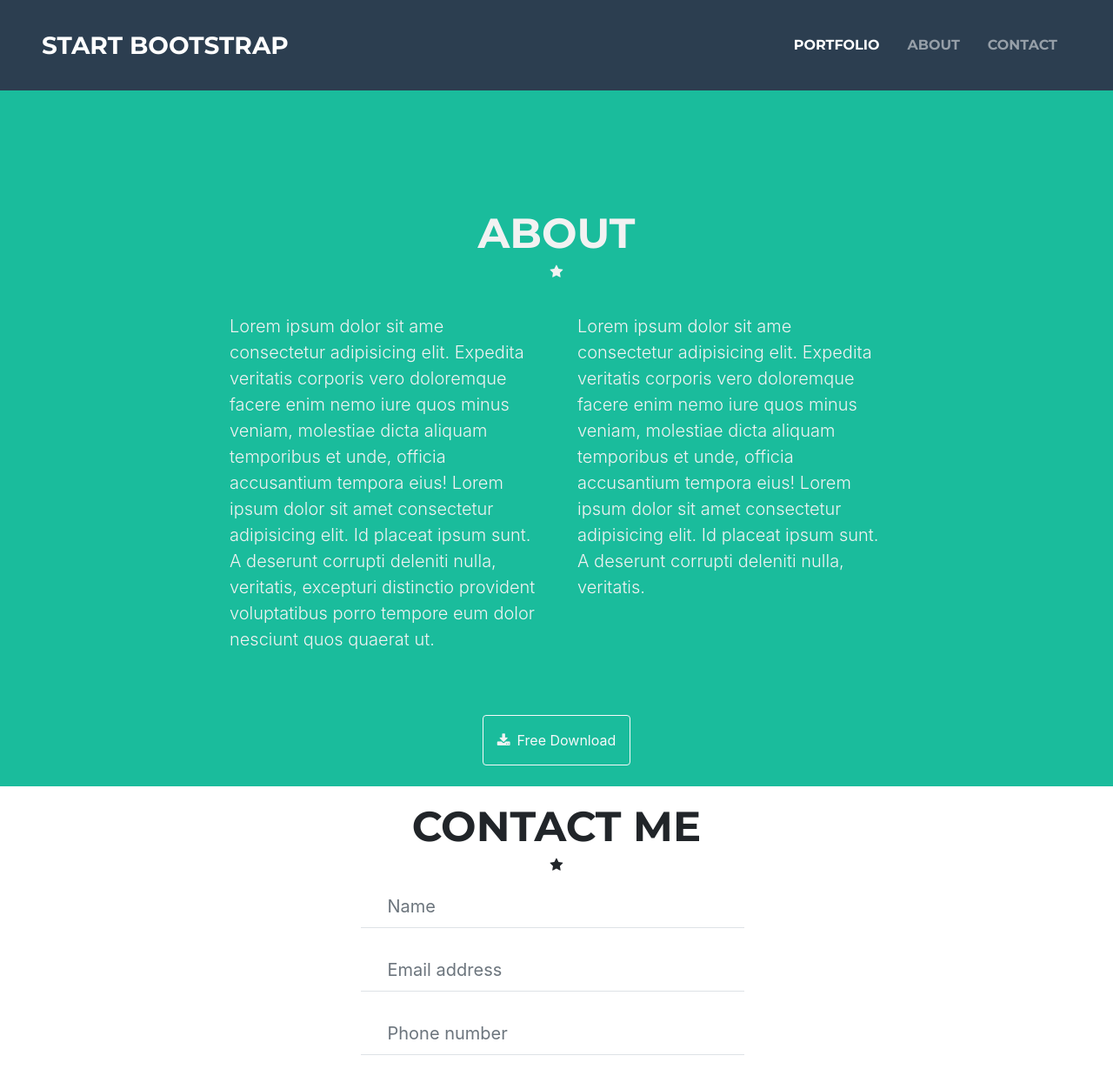
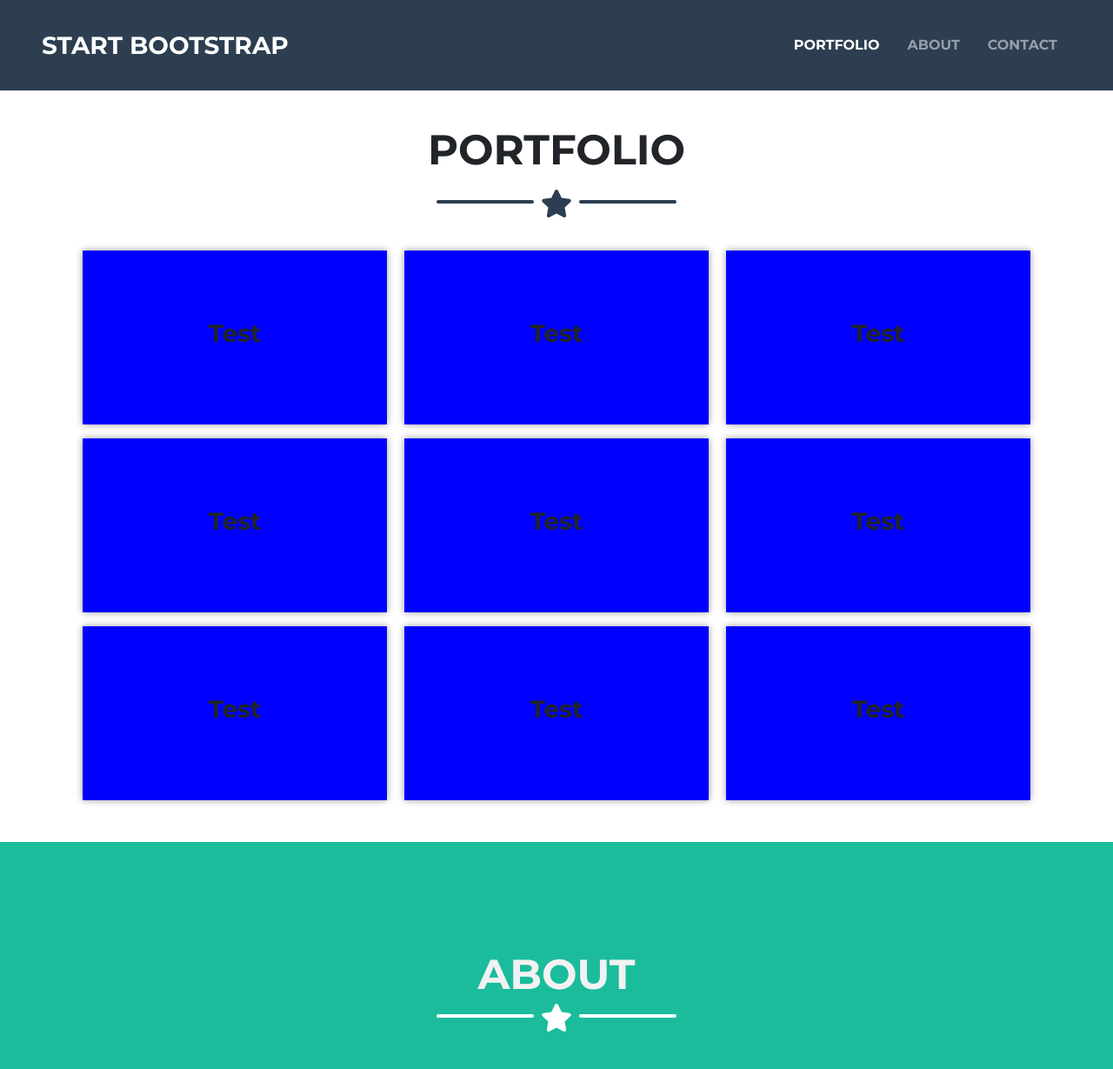
Before and after one commit to JDanielLpzV/landing-page-argano-uv, a website: page index.html in a window 1280 px wide. Shown: the top 1229 px of the page at 87% size. Drawn offline with nearby package versions, Linux system fonts and the light colour scheme.

Commit message:
Add portfolio structure, Change design issues"

```diff
--- a/css/about.css
+++ b/css/about.css
@@ -10,6 +10,20 @@ No media query since this is the default in Bootstrap */
 .lead {
   font-size: 1.25rem;
   font-weight: 300;
+}
+.star-w {
+  color: white;
+  font-size: 2rem;
+  width: 1.125em;
+}
+
+.line-w {
+  width: 100%;
+  max-width: 7rem;
+  height: 0.25rem;
+  background-color: white;
+  border-radius: 1rem;
+  border-color: white;
 }
 #about h2 {
   color: #f2f2f2;
--- a/css/contact.css
+++ b/css/contact.css
@@ -5,6 +5,19 @@ No media query since this is the default in Bootstrap */
   background: white;
   height: 100vh;
   padding: 10%;
+}
+.star {
+  color: #2c3e50;
+  font-size: 2rem;
+  width: 1.125em;
+}
+.line {
+  width: 100%;
+  max-width: 7rem;
+  height: 0.25rem;
+  background-color: #2c3e50;
+  border-radius: 1rem;
+  border-color: #2c3e50;
 }
 form {
   margin-top: 50px;
--- /dev/null
+++ b/css/portfolio.css
@@ -0,0 +1,32 @@
+#portfolio {
+  width: 100vw;
+  height: 100%;
+  background: white;
+}
+
+.portfolio-container {
+  height: 100%;
+}
+.portfolio-item {
+  width: 350px;
+  height: 200px;
+  box-shadow: 0 0 8px rgba(0, 0, 0, 0.4);
+  background-color: blue;
+}
+.portfolio-item:hover {
+  background: #1abc9c4f;
+}
+/* Small devices (landscape phones, 576px and up) */
+@media (min-width: 576px) {
+}
+
+/* Medium devices (tablets, 768px and up) */
+@media (min-width: 768px) {
+}
+/* Large devices (desktops, 992px and up) */
+@media (min-width: 992px) {
+}
+
+/* Extra large devices (large desktops, 1200px and up) */
+@media (min-width: 1200px) {
+}
--- a/index.html
+++ b/index.html
@@ -13,13 +13,13 @@
 
     <script src="app.js"></script>
     <link href="https://unpkg.com/boxicons@2.0.7/css/boxicons.min.css" rel="stylesheet">
-
-    <link rel="stylesheet" href="css/contact.css">
-    <link rel="stylesheet" href="css/about.css">
-
     <link rel="preconnect" href="https://fonts.googleapis.com">
     <link rel="preconnect" href="https://fonts.gstatic.com" crossorigin>
     <link href="https://fonts.googleapis.com/css2?family=Montserrat:wght@700&display=swap" rel="stylesheet">
+    <link rel="stylesheet" href="css/contact.css">
+    <link rel="stylesheet" href="css/about.css">
+    <link rel="stylesheet" href="css/portfolio.css">
+
     <title>Landing Page</title>
 </head>
 <body>
@@ -68,13 +68,41 @@
 
         </section>
         <section id="portfolio">
-            <!-- # -->
+            <div class="container py-md-3 py-sm-1">
+                <div class="d-flex flex-column align-items-center my-3">
+                    <h2 class="h2 title-section my-3 text-center">PORTFOLIO</h2>
+                    <div class="d-flex justify-content-center align-items-center w-100">
+                        <div class="line mr-2"></div>
+                        <div class="star">
+                            <svg class="svg-inline--fa fa-star fa-w-18" aria-hidden="true" focusable="false" data-prefix="fas" data-icon="star" role="img" xmlns="http://www.w3.org/2000/svg" viewBox="0 0 576 512" data-fa-i2svg=""><path fill="currentColor" d="M259.3 17.8L194 150.2 47.9 171.5c-26.2 3.8-36.7 36.1-17.7 54.6l105.7 103-25 145.5c-4.5 26.3 23.2 46 46.4 33.7L288 439.6l130.7 68.7c23.2 12.2 50.9-7.4 46.4-33.7l-25-145.5 105.7-103c19-18.5 8.5-50.8-17.7-54.6L382 150.2 316.7 17.8c-11.7-23.6-45.6-23.9-57.4 0z"></path></svg>
+                        </div>
+                        <div class="line ml-2"></div>
+                     </div>
+                </div>
+                <div class="portfolio-container my-4 d-flex flex-row justify-content-around flex-wrap ">
+                    <div class="portfolio-item m-2 d-flex justify-content-center align-items-center"><h3>Test</h3></div>
+                    <div class="portfolio-item m-2 d-flex justify-content-center align-items-center"><h3>Test</h3></div>
+                    <div class="portfolio-item m-2 d-flex justify-content-center align-items-center"><h3>Test</h3></div>
+                    <div class="portfolio-item m-2 d-flex justify-content-center align-items-center"><h3>Test</h3></div>
+                    <div class="portfolio-item m-2 d-flex justify-content-center align-items-center"><h3>Test</h3></div>
+                    <div class="portfolio-item m-2 d-flex justify-content-center align-items-center"><h3>Test</h3></div>
+                    <div class="portfolio-item m-2 d-flex justify-content-center align-items-center"><h3>Test</h3></div>
+                    <div class="portfolio-item m-2 d-flex justify-content-center align-items-center"><h3>Test</h3></div>
+                    <div class="portfolio-item m-2 d-flex justify-content-center align-items-center"><h3>Test</h3></div>
+                </div>
+            </div>
         </section>
         <section id="about">
 
                 <div class="d-flex flex-column align-items-center">
-                    <h2 class="h2 title-section my-3 text-center">ABOUT</h2>
-                    <i class="fa fa-star"></i>
+                    <h2 class="h2 title-section my-1 text-center">ABOUT</h2>
+                    <div class="d-flex justify-content-center align-items-center w-100">
+                        <div class="line-w mr-2"></div>
+                        <div class="star-w">
+                            <svg class="svg-inline--fa fa-star fa-w-18" aria-hidden="true" focusable="false" data-prefix="fas" data-icon="star" role="img" xmlns="http://www.w3.org/2000/svg" viewBox="0 0 576 512" data-fa-i2svg=""><path fill="currentColor" d="M259.3 17.8L194 150.2 47.9 171.5c-26.2 3.8-36.7 36.1-17.7 54.6l105.7 103-25 145.5c-4.5 26.3 23.2 46 46.4 33.7L288 439.6l130.7 68.7c23.2 12.2 50.9-7.4 46.4-33.7l-25-145.5 105.7-103c19-18.5 8.5-50.8-17.7-54.6L382 150.2 316.7 17.8c-11.7-23.6-45.6-23.9-57.4 0z"></path></svg>
+                        </div>
+                        <div class="line-w ml-2"></div>
+                     </div>
                     <div id="info" class="d-flex flex-wrap text-left justify-content-center my-4 flex-wrap">
                         <div class="p-3 mx-2 ">
                             <p class="lead">
@@ -98,7 +126,13 @@
 
                 <div class="d-flex flex-column align-items-center  flex-nowrap">
                     <h2 class="title-section h2 my-3 text-center">CONTACT ME</h2>
-                    <i class="fa fa-star "></i>
+                    <div class="d-flex justify-content-center align-items-center w-100">
+                        <div class="line mr-2"></div>
+                        <div class="star">
+                            <svg class="svg-inline--fa fa-star fa-w-18" aria-hidden="true" focusable="false" data-prefix="fas" data-icon="star" role="img" xmlns="http://www.w3.org/2000/svg" viewBox="0 0 576 512" data-fa-i2svg=""><path fill="currentColor" d="M259.3 17.8L194 150.2 47.9 171.5c-26.2 3.8-36.7 36.1-17.7 54.6l105.7 103-25 145.5c-4.5 26.3 23.2 46 46.4 33.7L288 439.6l130.7 68.7c23.2 12.2 50.9-7.4 46.4-33.7l-25-145.5 105.7-103c19-18.5 8.5-50.8-17.7-54.6L382 150.2 316.7 17.8c-11.7-23.6-45.6-23.9-57.4 0z"></path></svg>
+                        </div>
+                        <div class="line ml-2"></div>
+                     </div>
                     <form class="my-3 needs-validation d-flex flex-column align-items-start flex-nowrap" novalidate>
                             <div class="form-row mb-4 col-12 border-bottom" >
                                 <input type="text" class="form-control form-control-lg border-0" id="name" placeholder="Name" value="" required>
```
